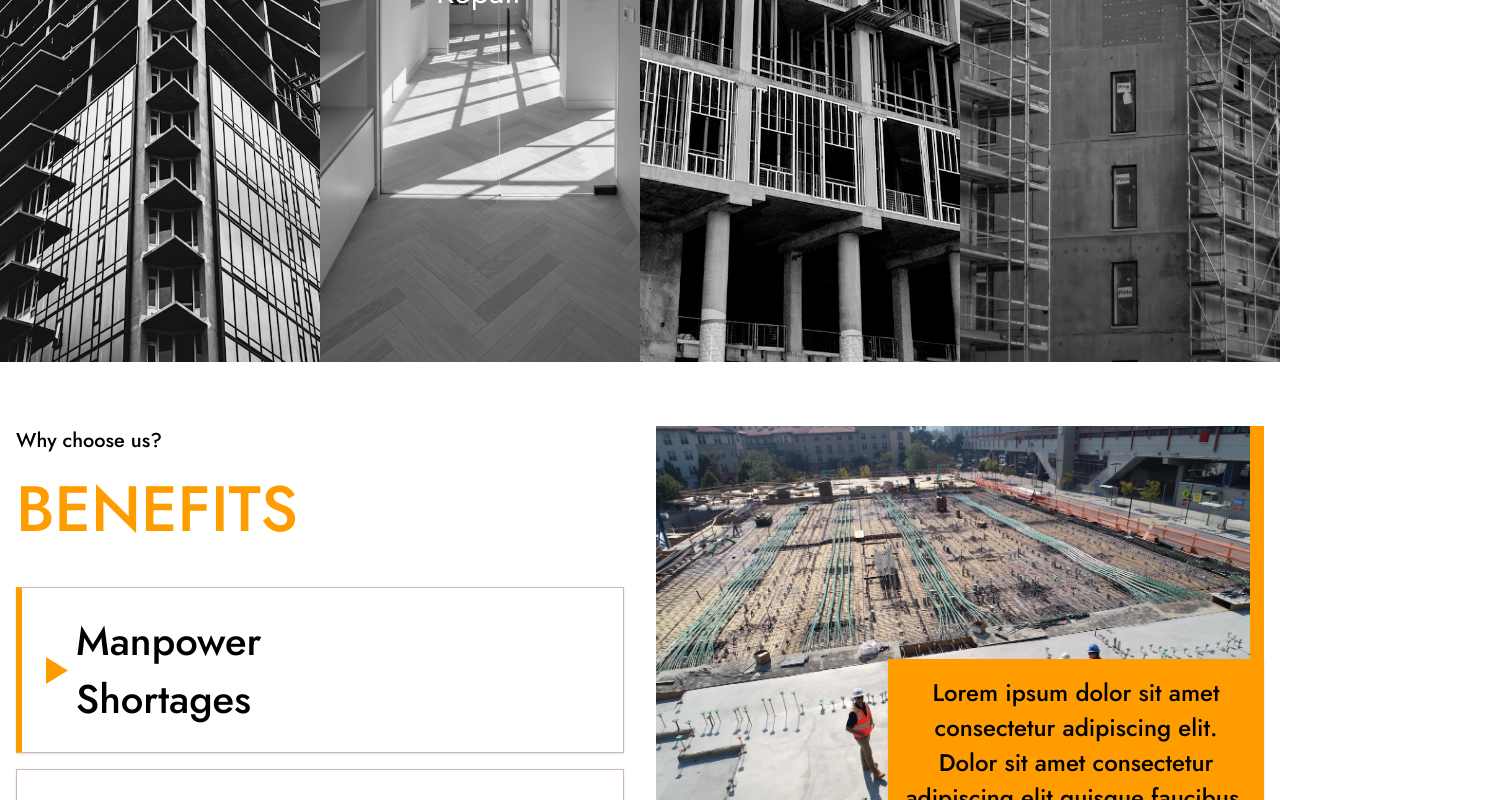
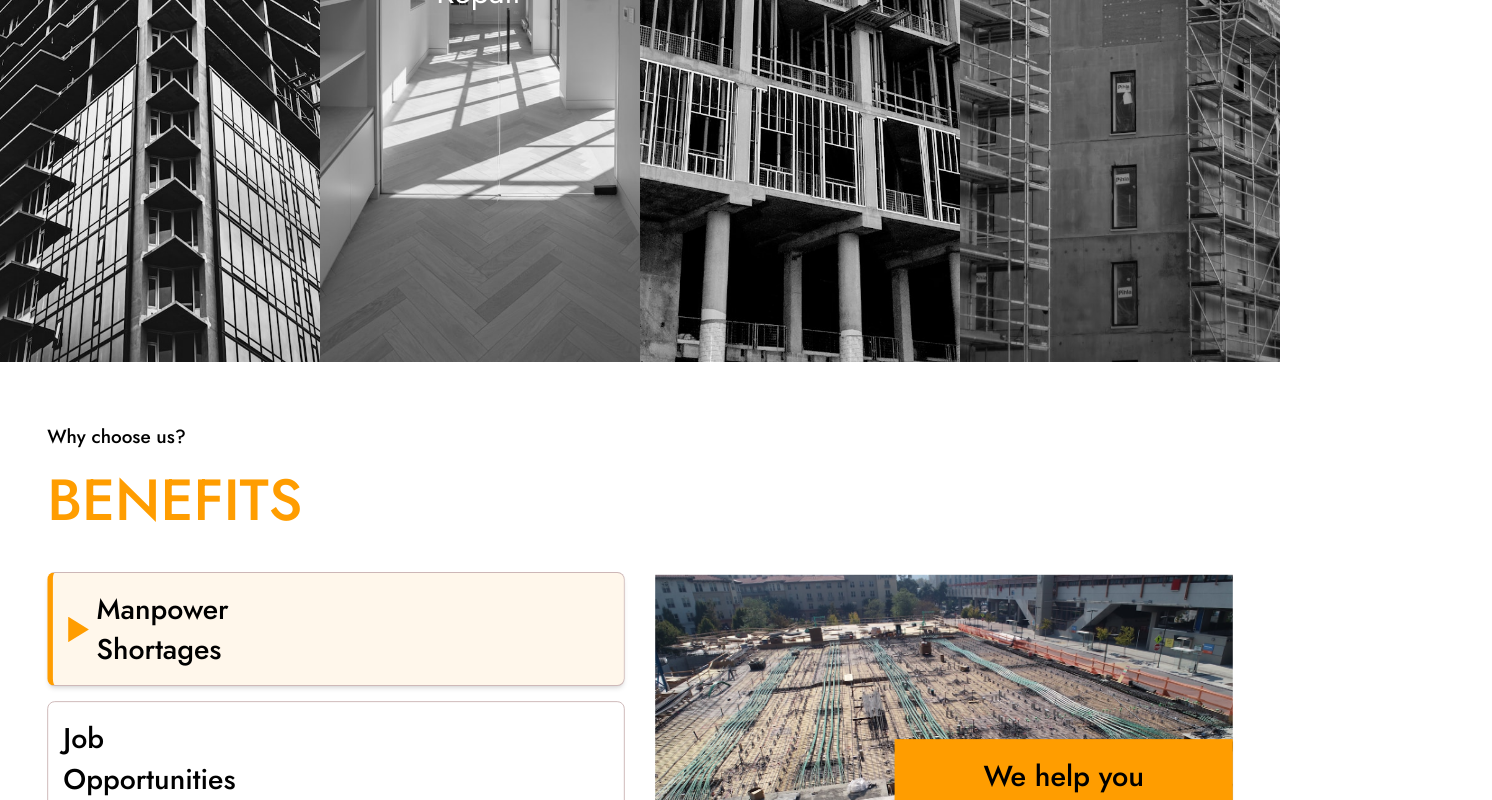
Before and after one commit to danielcanatoy/coconut, a React (Vite) app in the folder frontend/: page / in a window 1280 px wide. Shown: the part 2000-2800 px from the top of the page, 1492 px wide, since content can reach past the window. Built offline with nearby package versions, Linux system fonts and the light colour scheme.

Commit message:
Changed Company Projects, Benefits Section, Hero Section, Login Page

```diff
--- a/frontend/src/screens/HomePage/sections/BenefitsSection/BenefitsSection.tsx
+++ b/frontend/src/screens/HomePage/sections/BenefitsSection/BenefitsSection.tsx
@@ -1,77 +1,87 @@
 import { Card, CardContent } from "../../../../components/ui/card";
+import { useState } from "react";
 
-const benefitItems = [
+const benefitItemsData = [
   {
     title: "Manpower\nShortages",
-    isActive: true,
+    description:
+      "We help you manage manpower shortages efficiently with our system.",
+    image: "/vector.png",
   },
   {
     title: "Job\nOpportunities",
-    isActive: false,
+    description:
+      "Workers can discover new job opportunities tailored to their skills.",
+    image: "/vector.png",
   },
   {
     title: "Efficient\nHiring",
-    isActive: false,
+    description: "Companies can hire qualified workers faster and smarter.",
+    image: "/vector.png",
   },
 ];
 
 export const BenefitsSection = (): JSX.Element => {
+  const [activeIndex, setActiveIndex] = useState(0);
+
   return (
-    <section className="relative w-full py-16">
+    <section className="relative w-full py-16 scale-[95%] origin-top">
       <div className="container mx-auto px-4">
         <div className="grid grid-cols-1 lg:grid-cols-2 gap-8 items-start">
+          {/* Left Buttons */}
           <div className="flex flex-col">
             <div className="mb-8">
               <p className="[font-family:'Jost',Helvetica] font-medium text-black text-xl text-center lg:text-left tracking-[0] leading-[normal] mb-2">
                 Why choose us?
               </p>
-              <h2 className="[font-family:'Jost',Helvetica] font-medium text-[#ff9d00] text-[64px] text-center lg:text-left tracking-[0] leading-[normal]">
+              <h2 className="[font-family:'Jost',Helvetica] font-medium text-[#ff9d00] text-[61px] text-center lg:text-left tracking-[0] leading-[normal]">
                 BENEFITS
               </h2>
             </div>
 
             <div className="flex flex-col gap-4">
-              {benefitItems.map((item, index) => (
-                <Card
+              {benefitItemsData.map((item, index) => (
+                <button
                   key={index}
-                  className={`relative border border-solid border-[#cdb7b7] rounded-none ${
-                    item.isActive ? "border-l-[6px] border-l-[#ff9d00]" : ""
+                  onClick={() => setActiveIndex(index)}
+                  className={`relative text-left p-4 rounded-lg border border-solid border-[#cdb7b7] transition-all duration-200 flex items-center gap-2 ${
+                    activeIndex === index
+                      ? "border-l-[6px] border-l-[#ff9d00] bg-[#fff7eb] shadow-md"
+                      : "hover:border-l-[6px] hover:border-l-[#ff9d00] hover:bg-[#fff7eb]"
                   }`}
                 >
-                  <CardContent className="p-6 flex items-center gap-2">
-                    {item.isActive && (
+                  {activeIndex === index && (
                     <img
                       className="w-[22px] h-[27px]"
                       alt="Polygon"
                       src="/polygon-1.svg"
                     />
                   )}
-                    <h3 className="[font-family:'Jost',Helvetica] font-medium text-black text-[40px] tracking-[0] leading-[normal] whitespace-pre-line">
+                  <h3 className="[font-family:'Jost',Helvetica] font-medium text-black text-[30px] tracking-[0] leading-[normal] whitespace-pre-line">
                     {item.title}
                   </h3>
-                  </CardContent>
-                </Card>
+                </button>
               ))}
             </div>
           </div>
 
-          <div className="relative flex flex-col items-center lg:items-end">
-            <div className="relative w-full max-w-[764px]">
+          {/* Right Image and Card */}
+          <div className="flex flex-col items-center lg:items-end justify-center">
+            <div className="relative w-full max-w-[725px] flex flex-col items-center lg:items-end">
               <img
-                className="w-full h-auto object-cover"
-                alt="Vector"
-                src="/vector.png"
+                className="w-full h-auto object-cover mt-40"
+                alt={benefitItemsData[activeIndex].title}
+                src={benefitItemsData[activeIndex].image}
               />
-              <Card className="absolute bottom-0 left-1/2 transform -translate-x-1/2 lg:left-auto lg:right-0 lg:translate-x-0 w-full max-w-[376px] bg-[#ff9d00] border-none rounded-none">
-                <CardContent className="p-4">
-                  <p className="[font-family:'Jost',Helvetica] font-medium text-black text-2xl text-center tracking-[0] leading-[normal]">
-                    Lorem ipsum dolor sit amet consectetur adipiscing elit.
-                    Dolor sit amet consectetur adipiscing elit quisque faucibus.
+
+              <Card className="absolute bottom-0 left-1/2 transform -translate-x-1/2 lg:left-auto lg:right-0 lg:translate-x-0 w-full max-w-[356px] bg-[#ff9d00] border-none rounded-none p-4">
+                <CardContent>
+                  <p className="[font-family:'Jost',Helvetica] font-medium text-black text-[1.9rem] text-center tracking-[0] leading-[normal]">
+                    {benefitItemsData[activeIndex].description}
                   </p>
                 </CardContent>
               </Card>
             </div>
-            <div className="hidden lg:block absolute top-0 right-0 w-3.5 h-[352px] bg-[#ff9d00]" />
           </div>
         </div>
       </div>
--- a/frontend/src/screens/HomePage/sections/HeroSection/HeroSection.tsx
+++ b/frontend/src/screens/HomePage/sections/HeroSection/HeroSection.tsx
@@ -34,11 +34,7 @@ export const HeroSection = (): JSX.Element => {
 
 
 
-      <img
-        className="absolute top-64 left-[1478px] w-3.5 h-[352px]"
-        alt="Rectangle"
-        src="/rectangle-39.svg"
-      />
+
     </section>
   );
 };
--- a/frontend/src/screens/LoginPage/LoginPage.tsx
+++ b/frontend/src/screens/LoginPage/LoginPage.tsx
@@ -123,13 +123,14 @@ export const LoginPage = (): JSX.Element => {
           className="w-full h-[44px] bg-[#e8e8e8] rounded-full px-4 [font-family:'Jost',Helvetica] font-normal text-black text-base border-0 placeholder:text-[#00000066] placeholder:italic focus-visible:ring-0 focus-visible:ring-offset-0"
         />
 
-        <div className="text-right">
-          <button className="[font-family:'Jost',Helvetica] font-normal italic text-black text-sm tracking-[0] leading-[normal] underline hover:no-underline transition-all duration-200 ease-out
-                  hover:-translate-y-[1px]
-                active:scale-[0.98]">
-            Forgot your Password?
-          </button>
-        </div>
+ <div className="flex justify-center">
+  <button
+    className="[font-family:'Jost',Helvetica] font-normal italic text-black text-sm tracking-[0] leading-[normal] underline hover:no-underline transition-all duration-200 ease-out hover: active:scale-[0.98]"
+  >
+    Forgot your Password?
+  </button>
+</div>
+
 
 
         <div className="flex justify-center pt-3">
--- a/frontend/src/screens/ToHirePage/sections/CompanyProjects.tsx
+++ b/frontend/src/screens/ToHirePage/sections/CompanyProjects.tsx
@@ -110,7 +110,7 @@ export const CompanyProjects = (): JSX.Element => {
                 key={project.id}
                 className={`
                   bg-[#FFA800] rounded-2xl shadow-md
-                  transition-transform duration-200
+                  transition-transform duration-200 border-none
                   ${isOpen ? "scale-100" : "hover:scale-[1.02]"}
                 `}
               >
@@ -202,7 +202,7 @@ export const CompanyProjects = (): JSX.Element => {
               className="
                 bg-[#6EFF7A] rounded-2xl shadow-md
                 transition-transform duration-200
-                hover:scale-[1.02]
+                hover:scale-[1.02] border-none
               "
             >
               <CardContent className="p-5 space-y-3 text-black">
```
Lines whose indentation alone changed are shown as unchanged.
